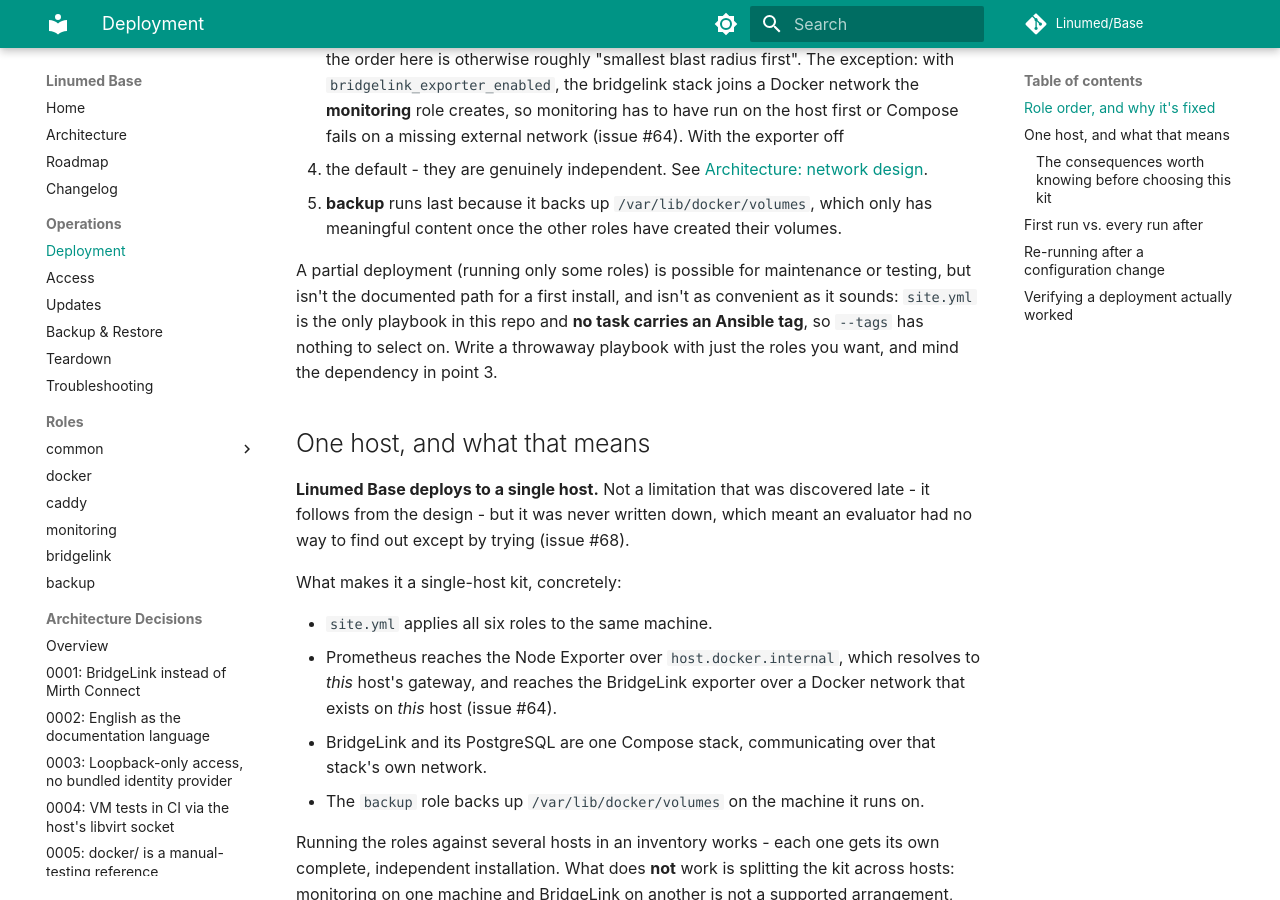
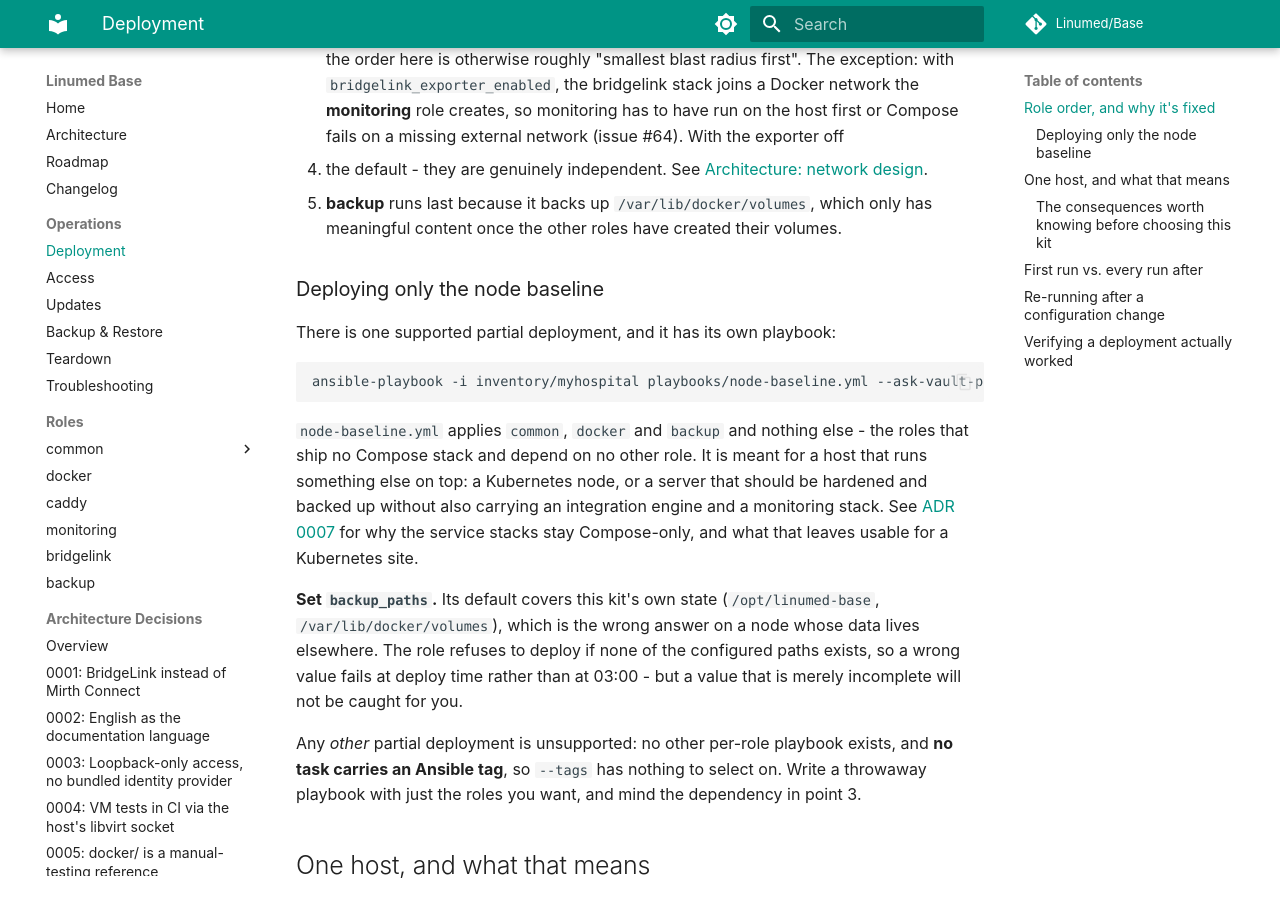
Before and after one commit to Linumed/Base, an MkDocs documentation site: the page built from docs/operations/deployment.md, in a window 1280 px wide and 900 px high, scrolled down 635 px. Built offline with MkDocs 1.6.1 and Material for MkDocs 9.7.7, drawn with Linux system fonts in a browser that asks for light colours; comment, search, counter and statistics services are not loaded.

Commit message:
Feature: node-baseline.yml macht den runtime-agnostischen Teil einzeln ausrollbar
Seit ADR 0007 stand im README, dass common, docker und backup auf den Knoten
unter einem fremden Cluster laufen. Das stimmte inhaltlich, war aber nicht
ausrollbar: site.yml war das einzige Playbook, und kein Task trägt ein
Ansible-Tag. Die Aussage stammte daraus, dass ich gezählt hatte, welche Rollen
eine Compose-Datei mitbringen - dieselbe Art zu schließen, die in #68 den
Volume-Namen-Fehler erzeugt hat.

Jetzt ein eigenes Playbook, ausdrücklich als Ausnahme benannt und nicht als
allgemeine Erlaubnis, Rollen einzeln auszurollen.

Der Test fährt es als Erstes gegen die noch unberührte VM - das ehrliche Szenario,
und es kostet kaum Zeit, weil die Paketinstallationen ohnehin gleich danach
anfielen. Geprüft wird Wirkung statt Exit-Code: ufw aktiv, Passwort-Auth aus,
Docker läuft, Backup-Timer enabled, und kein einziger Container gestartet. Das
Letzte ist die andere Hälfte der Zusage - wäre ein Stack dabei, wäre es keine
Teilmenge.

Die backup-Rolle bekommt einen Preflight, der ablehnt, wenn KEINER der
konfigurierten backup_paths existiert. Der Default deckt den Zustand dieses Kits
ab, auf einem fremden Knoten also das Falsche; ohne die Prüfung fiele das erst
als gescheitertes Backup um drei Uhr nachts auf. Bewusst "keiner" statt "alle":
in site.yml läuft backup zuletzt, und ein Betreiber darf legitim einen Pfad
nennen, den ein Dienst später anlegt.

Nebenbei belegt der Lauf, dass site.yml auch auf einem per Baseline vorbereiteten
Host idempotent durchläuft.

Closes #70

````diff
--- a/docs/operations/deployment.md
+++ b/docs/operations/deployment.md
@@ -31,11 +31,30 @@ Each step depends on the one before it:
 4. **backup** runs last because it backs up `/var/lib/docker/volumes`, which only has
    meaningful content once the other roles have created their volumes.
 
-A partial deployment (running only some roles) is possible for maintenance or testing, but
-isn't the documented path for a first install, and isn't as convenient as it sounds:
-`site.yml` is the only playbook in this repo and **no task carries an Ansible tag**, so
-`--tags` has nothing to select on. Write a throwaway playbook with just the roles you want,
-and mind the dependency in point 3.
+### Deploying only the node baseline
+
+There is one supported partial deployment, and it has its own playbook:
+
+```bash
+ansible-playbook -i inventory/myhospital playbooks/node-baseline.yml --ask-vault-pass
+```
+
+`node-baseline.yml` applies `common`, `docker` and `backup` and nothing else - the roles
+that ship no Compose stack and depend on no other role. It is meant for a host that runs
+something else on top: a Kubernetes node, or a server that should be hardened and backed up
+without also carrying an integration engine and a monitoring stack. See
+[ADR 0007](../adr/0007-docker-compose-not-kubernetes.md) for why the service stacks stay
+Compose-only, and what that leaves usable for a Kubernetes site.
+
+**Set `backup_paths`.** Its default covers this kit's own state (`/opt/linumed-base`,
+`/var/lib/docker/volumes`), which is the wrong answer on a node whose data lives elsewhere.
+The role refuses to deploy if none of the configured paths exists, so a wrong value fails
+at deploy time rather than at 03:00 - but a value that is merely incomplete will not be
+caught for you.
+
+Any *other* partial deployment is unsupported: no other per-role playbook exists, and **no
+task carries an Ansible tag**, so `--tags` has nothing to select on. Write a throwaway
+playbook with just the roles you want, and mind the dependency in point 3.
 
 ## One host, and what that means
 
````
Also changed, not shown: CHANGELOG.md (+19 -0 lines), CONVENTIONS.md (+15 -9 lines), README.md (+3 -1 lines), docs/ROADMAP.md (+1 -0 lines), docs/adr/0007-docker-compose-not-kubernetes.md (+7 -3 lines), 5 other files.
